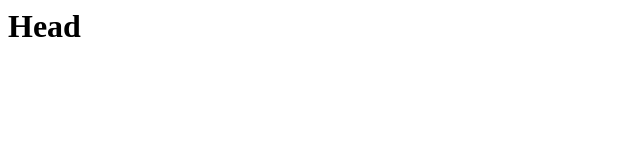
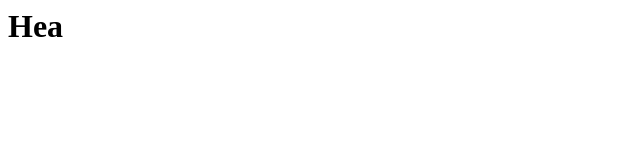
Before and after one commit to Stankeneddy774/First, a plain HTML site: page index.html in a window 1280 px wide. Shown: the full height of the page, 0-640 px from the left. Drawn offline with Linux system fonts and the light colour scheme.

Commit message:
Update index.html

```diff
--- a/index.html
+++ b/index.html
@@ -1,5 +1,5 @@
 <html>
   <head>
-    <p><h1>Head</h1></p>
+    <p><h1>Hea</h1></p>
   <head>
 </html>
```
